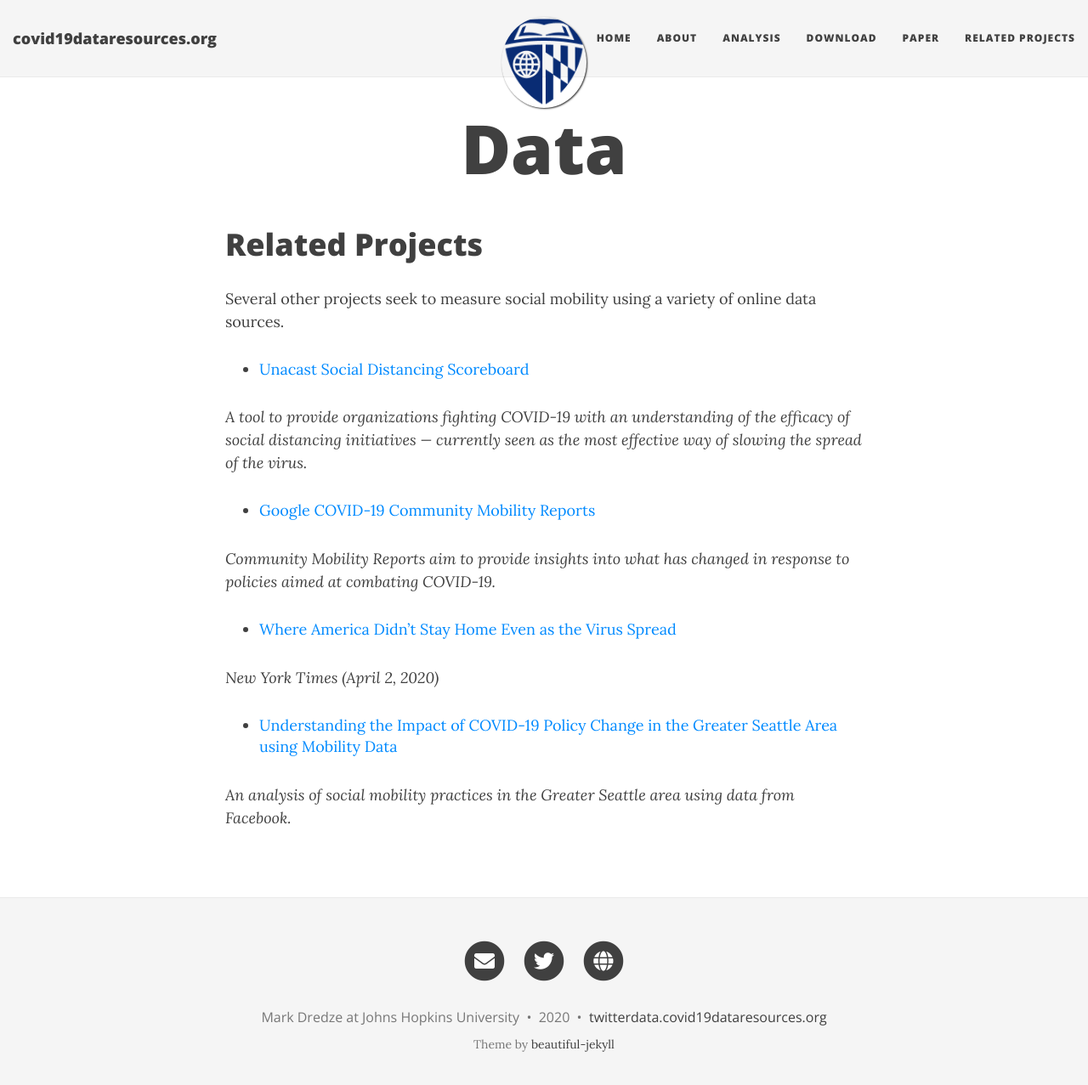
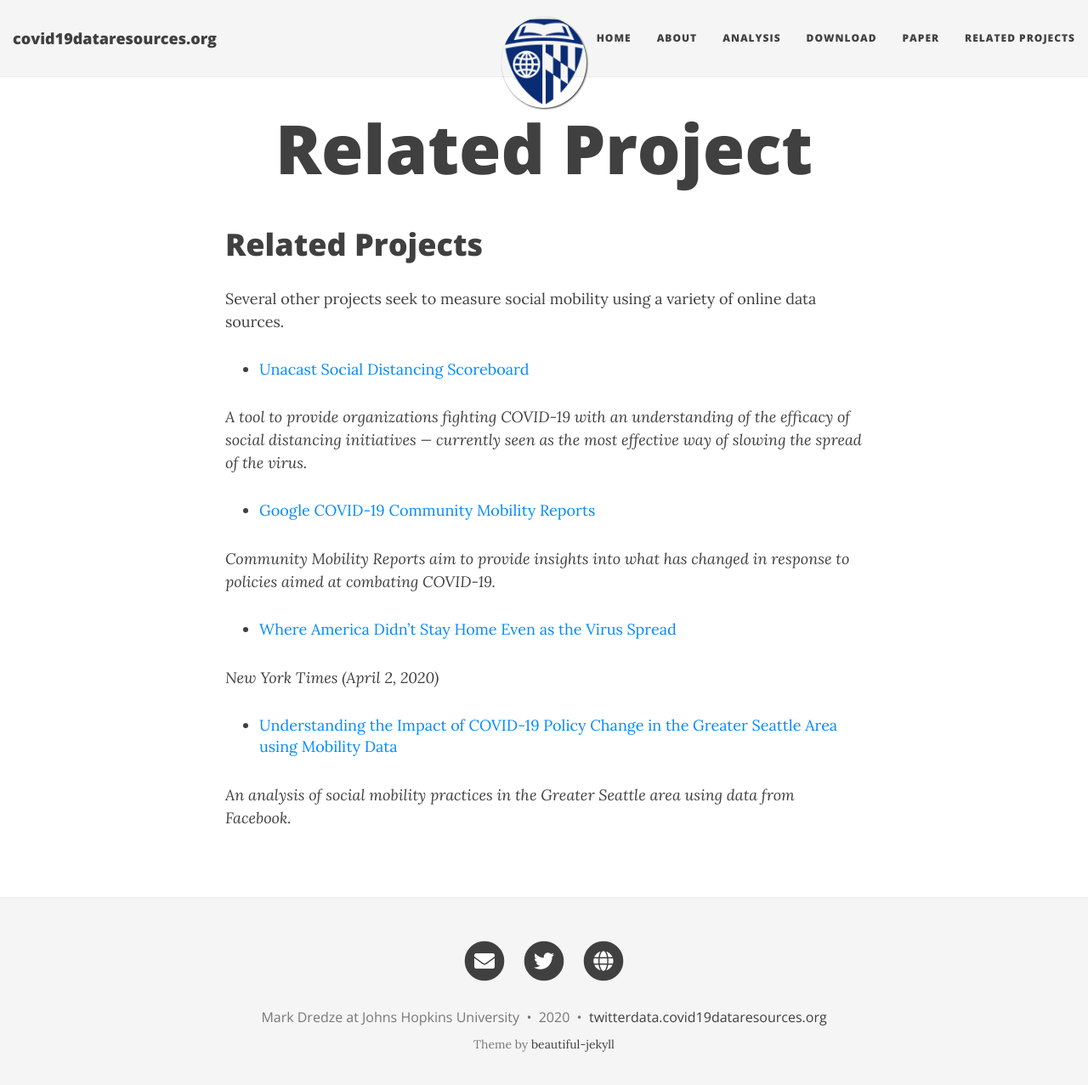
Before and after one commit to mdredze/covid19_social_mobility.github.io, a Jekyll site: the page built from related.md, in a window 1280 px wide and 1290 px high. Shown: the top 1277 px of the window at 85% size. Built offline with Jekyll 4.4.1, drawn with Linux system fonts in a browser that asks for light colours; nearby versions of some CDN libraries.

Commit message:
Fixed page title

```diff
--- a/related.md
+++ b/related.md
@@ -1,6 +1,6 @@
 ---
 layout: page
-title: Data
+title: Related Project
 subtitle:
 ---
 
```
